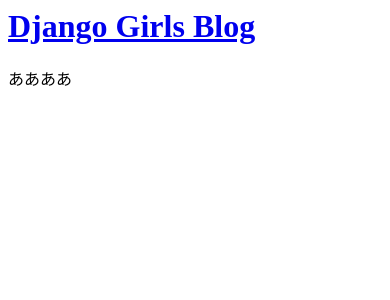
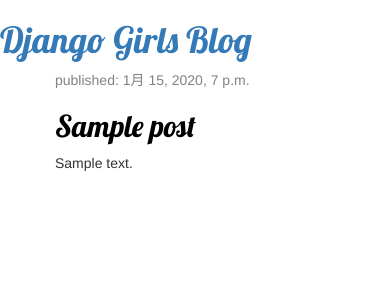
Before and after one commit to syuredEw/my-first-blog, a Django app: page / in a window 390 px wide. Shown: the top 300 px of the page. Run offline with Django 3.2, Linux system fonts and the light colour scheme; tables that the repository leaves empty hold one stand-in row (values such as "Sample post"); some libraries are stand-ins or nearby versions.

Commit message:
postsの追加

```diff
--- /dev/null
+++ b/blog/static/css/blog.css
@@ -0,0 +1,46 @@
+.page-header {
+    background-color: #C25100;
+    margin-top: 0;
+    padding: 20px 20px 20px 40px;
+}
+
+.page-header h1, .page-header h1 a, .page-header h1 a:visited, .page-header h1 a:active {
+    color: #ffffff;
+    font-size: 36pt;
+    text-decoration: none;
+}
+
+.content {
+    margin-left: 40px;
+}
+
+h1, h2, h3, h4 {
+    font-family: 'Lobster', cursive;
+}
+
+.date {
+    color: #828282;
+}
+
+.save {
+    float: right;
+}
+
+.post-form textarea, .post-form input {
+    width: 100%;
+}
+
+.top-menu, .top-menu:hover, .top-menu:visited {
+    color: #ffffff;
+    float: right;
+    font-size: 26pt;
+    margin-right: 20px;
+}
+
+.post {
+    margin-bottom: 70px;
+}
+
+.post h2 a, .post h2 a:visited {
+    color: #000000;
+}
--- a/blog/templates/blog/post_list.html
+++ b/blog/templates/blog/post_list.html
@@ -1,18 +1,32 @@
+{% load static %}
 <html>
     <head>
         <title>Django Girls blog</title>
+        <link rel="stylesheet" href="//maxcdn.bootstrapcdn.com/bootstrap/3.2.0/css/bootstrap.min.css">
+        <link rel="stylesheet" href="//maxcdn.bootstrapcdn.com/bootstrap/3.2.0/css/bootstrap-theme.min.css">
+        <link rel="stylesheet" href="{% static 'css/blog.css' %}">
+        <link href="//fonts.googleapis.com/css?family=Lobster&subset=latin,latin-ext" rel="stylesheet" type="text/css">
+
     </head>
     <body>
         <div>
             <h1><a href="/">Django Girls Blog</a></h1>
         </div>
-        ああああ
+
+        <div class="content container">
+    <div class="row">
+        <div class="col-md-8">
             {% for post in posts %}
-            <div>
+                <div class="post">
+                    <div class="date">
                         <p>published: {{ post.published_date }}</p>
+                    </div>
                     <h2><a href="">{{ post.title }}</a></h2>
                     <p>{{ post.text|linebreaksbr }}</p>
                 </div>
             {% endfor %}
+        </div>
+    </div>
+</div>
     </body>
 </html>
--- a/blog/views.py
+++ b/blog/views.py
@@ -4,5 +4,5 @@ from .models import Post
 
 def post_list(request):
     posts =  Post.objects.filter(published_date__lte=timezone.now()).order_by('published_date')
-    return render(request, 'blog/post_list.html', {})
+    return render(request, 'blog/post_list.html', {'posts':posts})
 # Create your views here.
```
Lines whose indentation alone changed are shown as unchanged.
